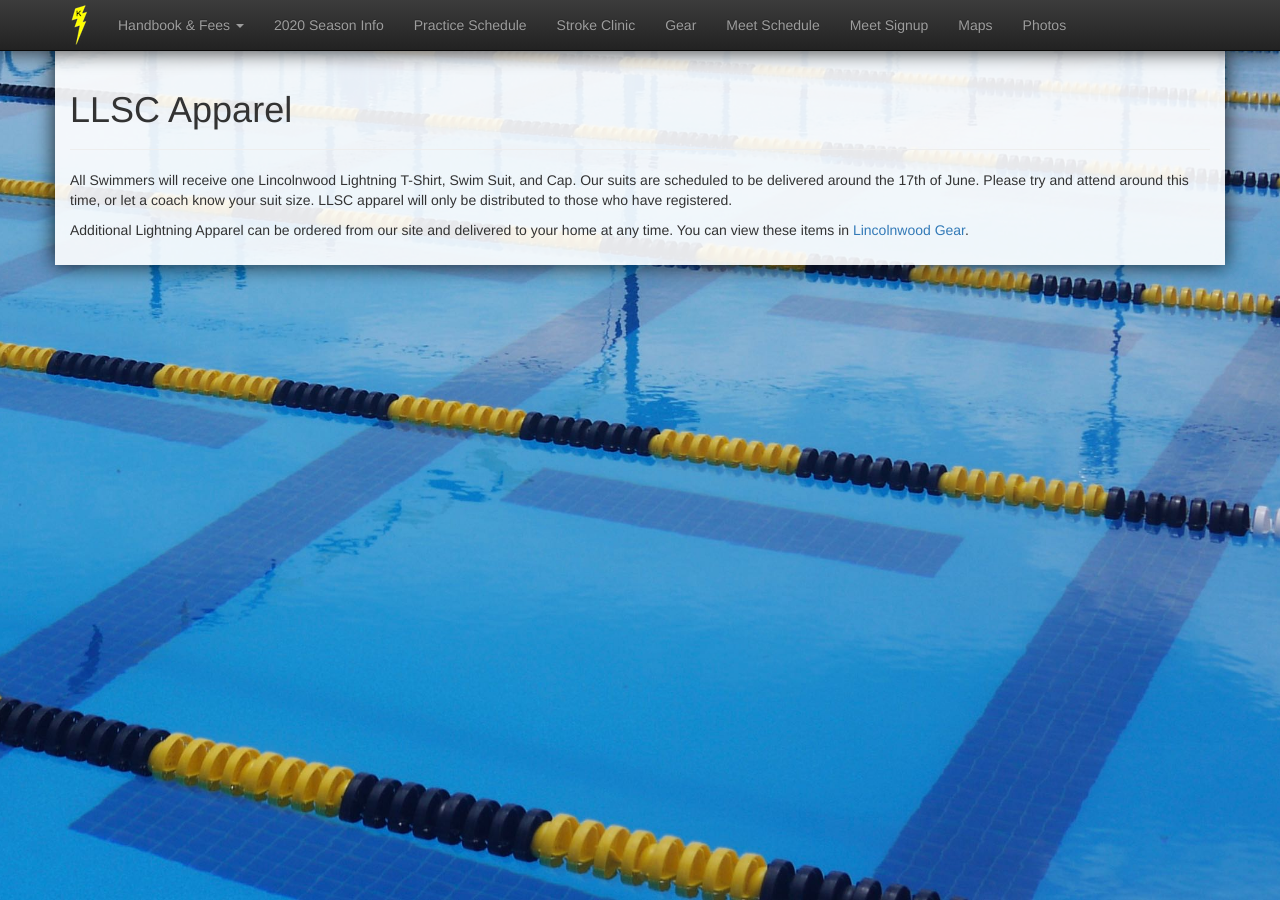
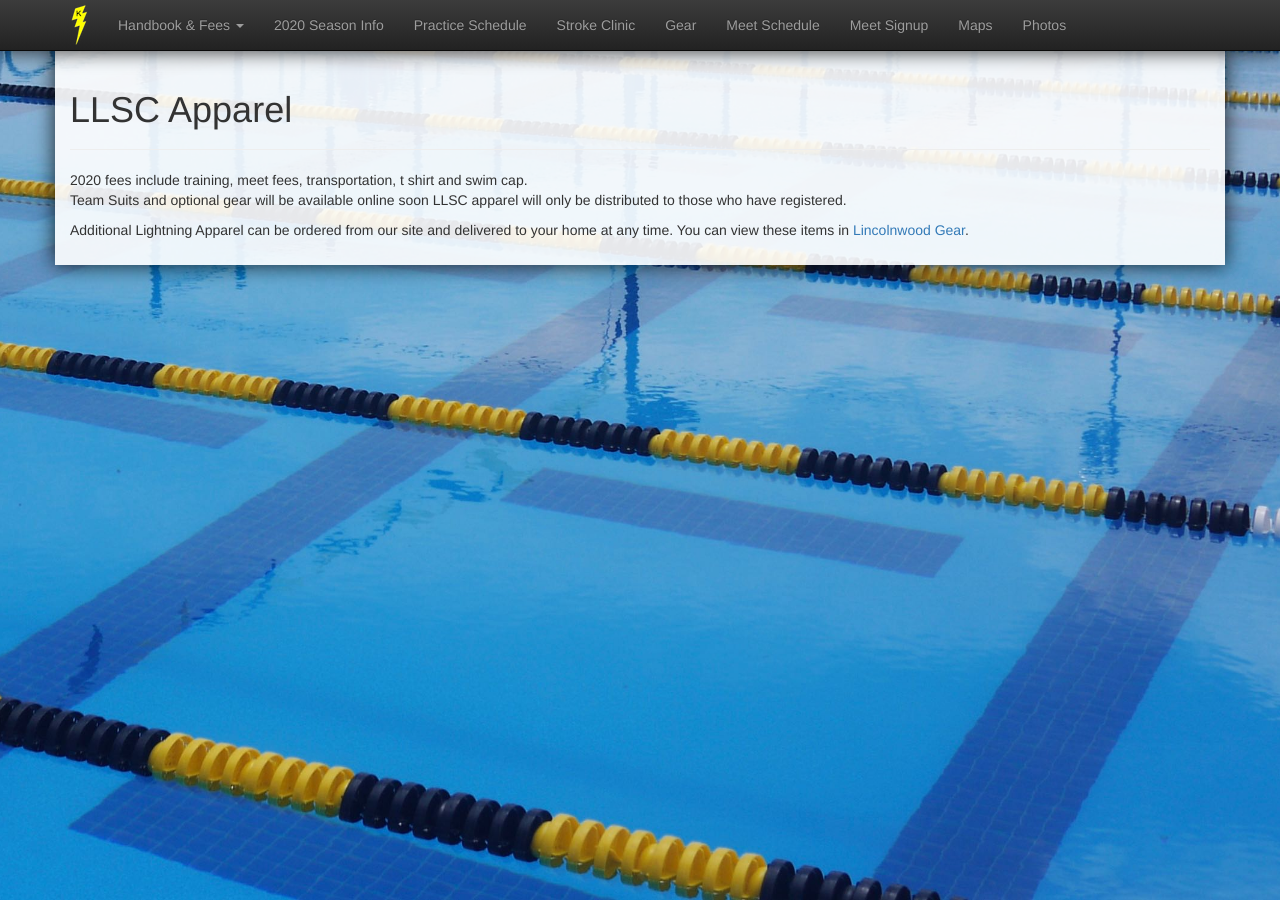
Before and after one commit to schickm/lwlightning.org, a Jekyll site: the page built from swimteam-handbook/llsc-apparel.md, in a window 1280 px wide. Built offline with Jekyll 4.4.1, drawn with Linux system fonts in a browser that asks for light colours; nearby versions of some CDN libraries; comment, search, counter and statistics services are not loaded.

Commit message:
Update llsc-apparel.md

```diff
--- a/swimteam-handbook/llsc-apparel.md
+++ b/swimteam-handbook/llsc-apparel.md
@@ -19,6 +19,8 @@ categories:
 tags: []
 comments: []
 ---
-All Swimmers will receive one Lincolnwood Lightning T-Shirt, Swim Suit, and Cap. Our suits are scheduled to be delivered around the 17th of June. Please try and attend around this time, or let a coach know your suit size. LLSC apparel will only be distributed to those who have registered.
+ 2020 fees include training, meet fees, transportation, t shirt and swim cap.
+ Team  Suits and optional gear will be available online soon
+ LLSC apparel will only be distributed to those who have registered.
 
 Additional Lightning Apparel can be ordered from our site and delivered to your home at any time. You can view these items in <a title="Lincolnwood Gear" href="/lincolnwood-gear.html">Lincolnwood Gear</a>.
```
